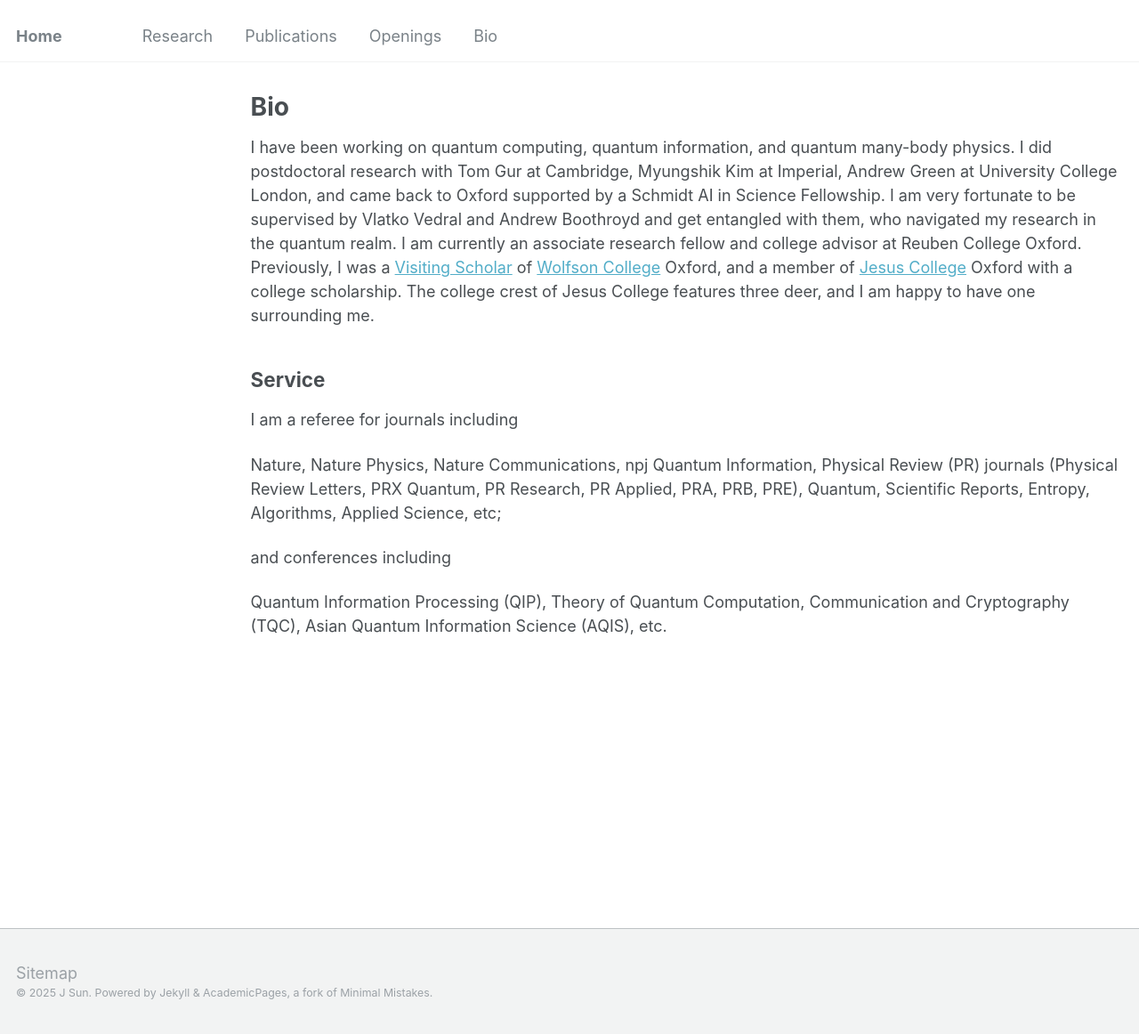
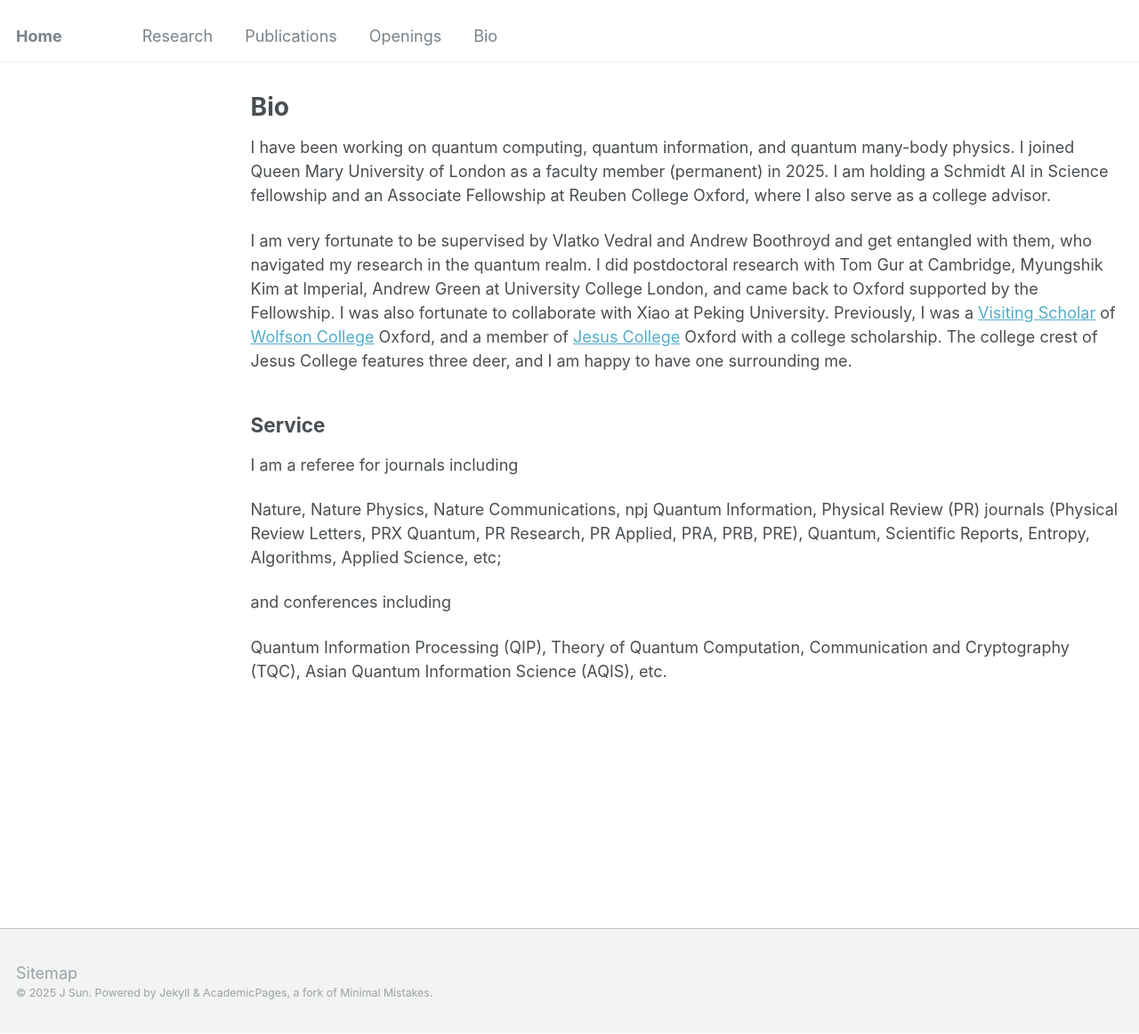
Before and after one commit to jinzhao-sun/jinzhao-sun.github.io, a Jekyll site: the page built from _pages/cv.md, in a window 1280 px wide and 1162 px high. Shown: the whole window at 89% size. Built offline with Jekyll 4.4.1, drawn with Linux system fonts in a browser that asks for light colours.

Commit message:
Update cv.md

```diff
--- a/_pages/cv.md
+++ b/_pages/cv.md
@@ -9,7 +9,9 @@ redirect_from:
 
 {% include base_path %}
 
-I have been working on quantum computing, quantum information, and quantum many-body physics.  I did postdoctoral research with Tom Gur at Cambridge, Myungshik Kim at Imperial, Andrew Green at University College London, and came back to Oxford supported by a Schmidt AI in Science Fellowship. I am very fortunate to be supervised by Vlatko Vedral and Andrew Boothroyd and get entangled with them, who navigated my research in the quantum realm. I am currently an associate research fellow and college advisor at Reuben College Oxford. Previously, I was a [Visiting Scholar](https://www.wolfson.ox.ac.uk/person/jinzhao-sun/) of [Wolfson College](https://www.wolfson.ox.ac.uk/) Oxford, and a member of [Jesus College](https://www.jesus.ox.ac.uk/) Oxford with a college scholarship. The college crest of Jesus College features three deer, and I am happy to have one surrounding me.
+I have been working on quantum computing, quantum information, and quantum many-body physics. I joined Queen Mary University of London as a faculty member (permanent) in 2025. I am holding a Schmidt AI in Science fellowship and an Associate Fellowship at Reuben College Oxford, where I also serve as a college advisor.
+
+I am very fortunate to be supervised by Vlatko Vedral and Andrew Boothroyd and get entangled with them, who navigated my research in the quantum realm. I did postdoctoral research with Tom Gur at Cambridge, Myungshik Kim at Imperial, Andrew Green at University College London, and came back to Oxford supported by the Fellowship. I was also fortunate to collaborate with Xiao at Peking University. Previously, I was a [Visiting Scholar](https://www.wolfson.ox.ac.uk/person/jinzhao-sun/) of [Wolfson College](https://www.wolfson.ox.ac.uk/) Oxford, and a member of [Jesus College](https://www.jesus.ox.ac.uk/) Oxford with a college scholarship. The college crest of Jesus College features three deer, and I am happy to have one surrounding me.
 
 
 Service
```
